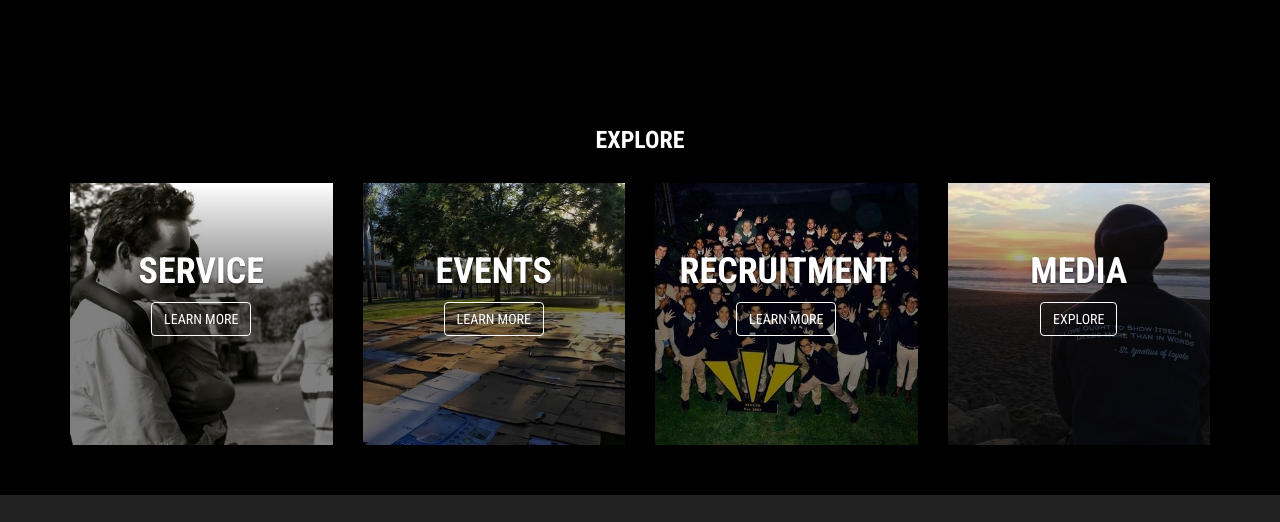
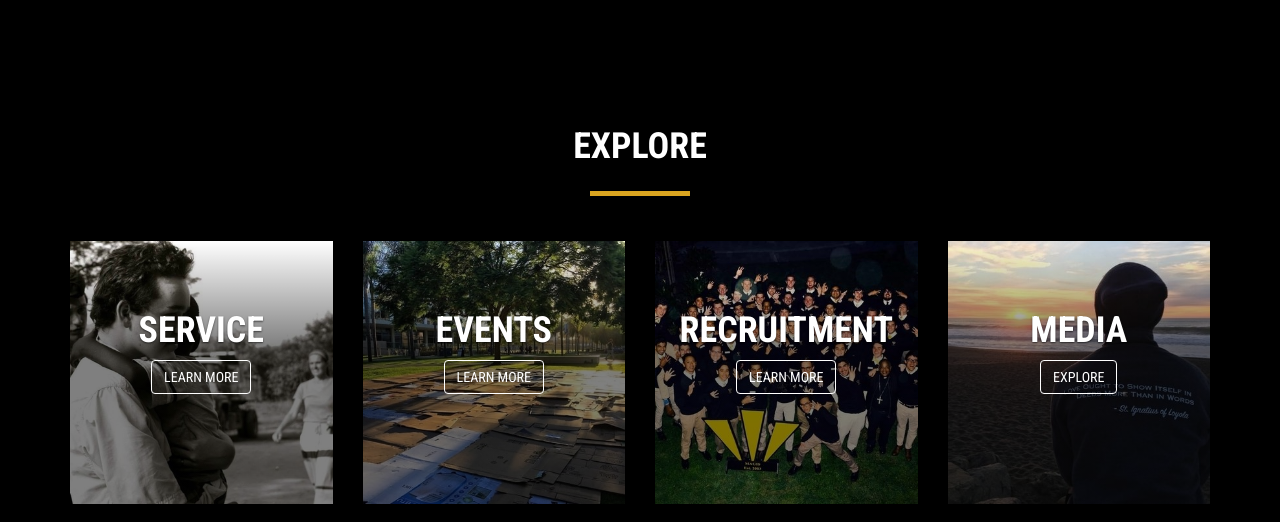
Before and after one commit to danicobryan/magis, a plain HTML site: page index.html in a window 1280 px wide. Shown: the part 1820-2342 px from the top of the page. Drawn offline with nearby package versions, Linux system fonts and the light colour scheme.

Commit message:
Added text styling

```diff
--- a/css/style.css
+++ b/css/style.css
@@ -322,7 +322,7 @@ header{
 
 .explore {
     background-color: black;
-    padding-bottom: 50px;
+    padding-bottom: 125px;
 
 }
 
--- a/index.html
+++ b/index.html
@@ -173,7 +173,8 @@
 		<div class="container">
 			<div class="row">
 				<div class="col-lg-12 col-md-12">
-					<h3 class="wow fadeInUp text-center" data-wow-delay="0.4s">EXPLORE</h3>
+					<h1 class="wow fadeInUp text-center" data-wow-delay="0.4s">EXPLORE</h1>
+					<hr>
 					<br>
 				</div>
 				<div class="col-md-3 col-sm-6 col-xs-6 wow fadeInRight" data-wow-delay="0.4s">
```
